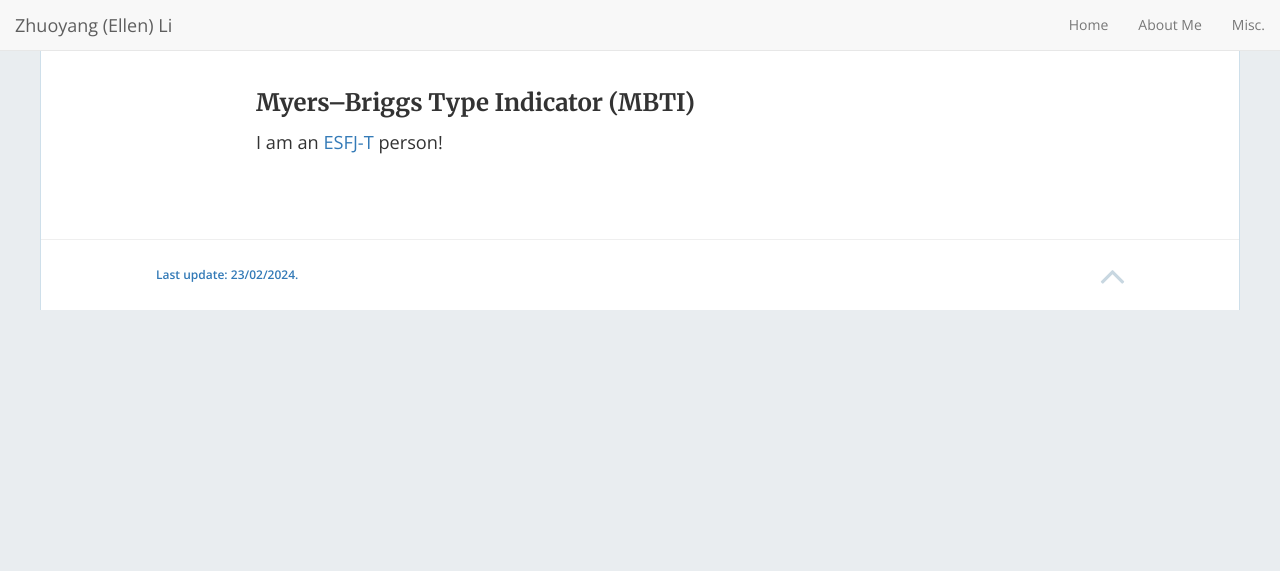
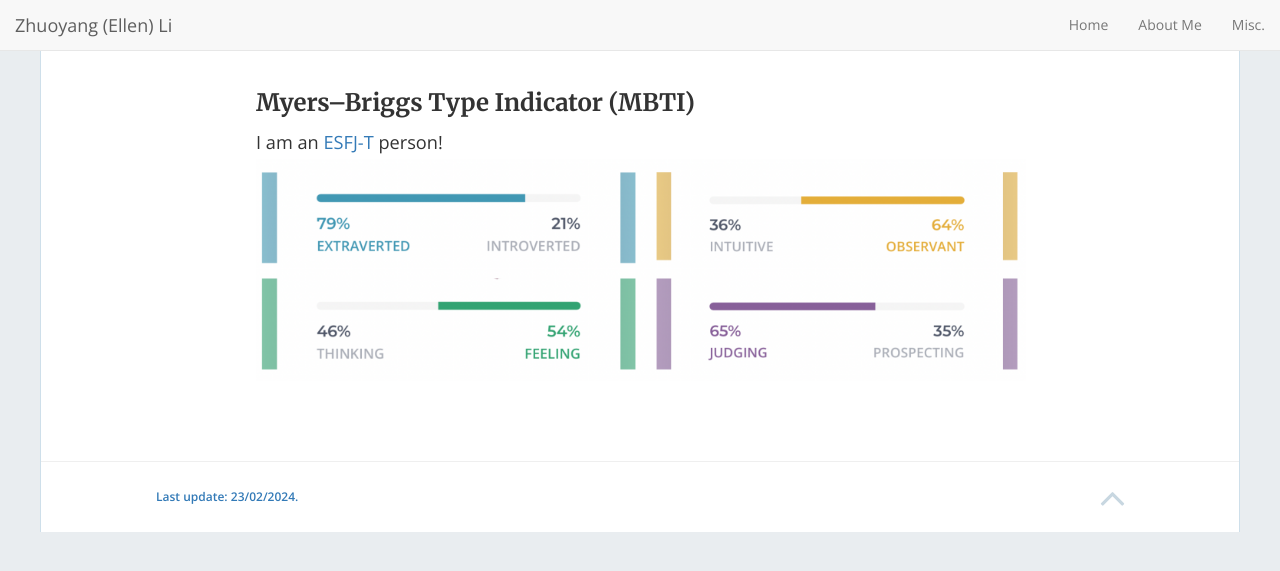
Before and after one commit to jamigibbs/phantom, a Jekyll site: the page built from misc.md, in a window 1280 px wide. Shown: the top 571 px of the page. Built offline with Jekyll 4.4.1, drawn with Linux system fonts in a browser that asks for light colours; nearby versions of some CDN libraries.

Commit message:
Update misc.md

```diff
--- a/misc.md
+++ b/misc.md
@@ -5,3 +5,4 @@ permalink: /misc/
 ---
 ### Myers–Briggs Type Indicator (MBTI)
 I am an [ESFJ-T](https://www.16personalities.com/esfj-personality) person!
+![My MBTI](/img/MBTI.png)
```
